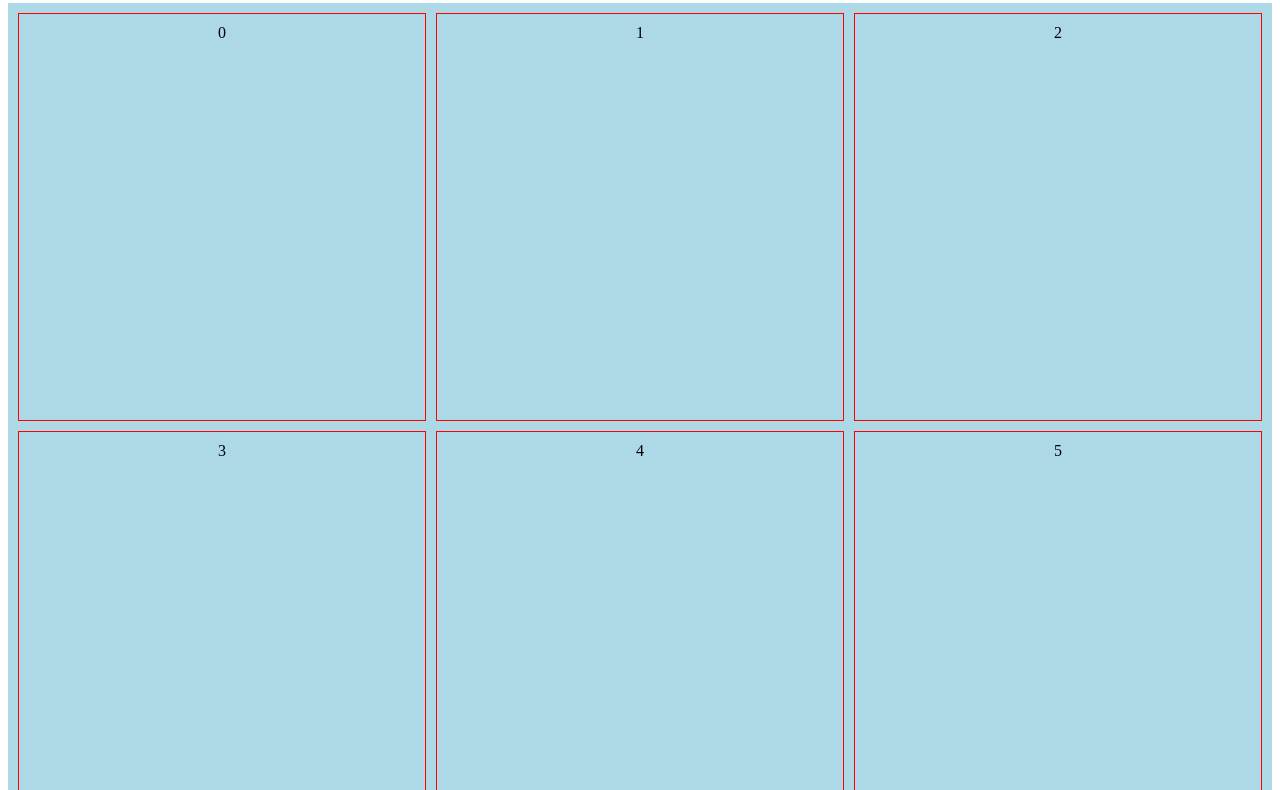
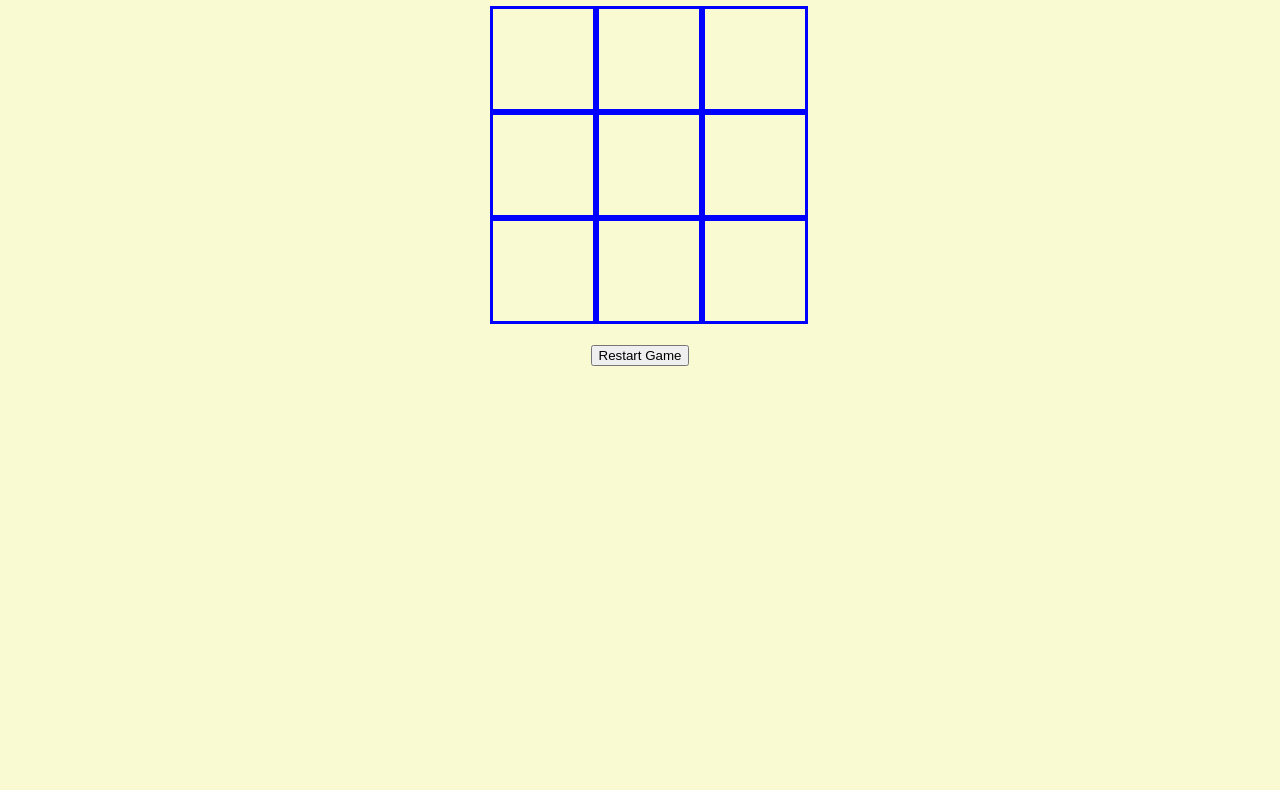
Before and after one commit to nkie009/tic-tac-toe, a plain HTML site: page index.html in a window 1280 px wide. Shown: the part 77-867 px from the top of the page. After the commit the page ends 800 px from the top, so only its background shows below. Drawn offline with Linux system fonts and the light colour scheme.

Commit message:
tictactoe update 1

```diff
--- a/css/style.css
+++ b/css/style.css
@@ -1,21 +1,24 @@
+body {
+    font-family: 'Quicksand';
+    background-color: lightgoldenrodyellow;
+    text-align: center;
+    margin: 0 auto;
+    font-weight: bold;
+}
 
-
-h1{
-    color: red;
-}
-.grid-container{
+.groupGame {
     display: grid;
     grid-template-columns: auto auto auto;
-    grid-gap: 10px;
-    background-color: lightblue;
-    padding: 10px;
+    max-width: 300px;
+    margin: 20px auto;
+}
 
-
+.cell {
+    font-family: 'Quicksand';
+    width: 100px;
+    height: 100px;
+    border: 3px solid blue;
+    cursor: pointer;
+    line-height: 100px;
+    font-size: 60px;
 }
-.grid-item{
-    border: 1px solid red;
-    text-align: center;
-    padding: 10px;
-    aspect-ratio: 1;
-
-}
--- a/index.html
+++ b/index.html
@@ -7,20 +7,26 @@
     <link rel="stylesheet" href="css/style.css">
     <script src="js/jquery.js"></script>
     <script src="js/main.js"></script>
+    <link rel="preconnect" href="https://fonts.googleapis.com">
+	<link rel="preconnect" href="https://fonts.gstatic.com" crossorigin>
+	<link href="https://fonts.googleapis.com/css2?family=Quicksand:wght@500&display=swap" rel="stylesheet">
     <title>Tic-Tac-Toe</title>
 </head>
 <body>
     <h1 class="gameTitle">Tic Tac Toe</h1>
-    <div class="grid-container">
-        <div class="grid-item">0</div>
-        <div class="grid-item">1</div>
-        <div class="grid-item">2</div>
-        <div class="grid-item">3</div>
-        <div class="grid-item">4</div>
-        <div class="grid-item">5</div>
-        <div class="grid-item">6</div>
-        <div class="grid-item">7</div>
-        <div class="grid-item">8</div>
-      </div>
+    <div class="groupGame">
+            <div class="cell" id="c0"></div>
+            <div class="cell" id="c1"></div>
+            <div class="cell" id="c2"></div>
+            <div class="cell" id="c3"></div>
+            <div class="cell" id="c4"></div>
+            <div class="cell" id="c5"></div>
+            <div class="cell" id="c6"></div>
+            <div class="cell" id="c7"></div>
+            <div class="cell" id="c8"></div>
+        </div>
+    <div class="Restart">
+        <button id="gameRestart">Restart Game</button>
+    </div>
 </body>
 </html>
--- a/js/main.js
+++ b/js/main.js
@@ -1,5 +1,38 @@
 $(document).ready(function(){
     console.log('check if its working')
+
+    let player1Turn = true;
+
+    //on click function for all <div class="cell"> 9 cells
+    //all cells shared the same on click function
+    $('.cell').on('click', function(){
+        //because all the cells share the same on click function we be able to tell which one was click, and jquery will give us the click DOM node in the variable "this"
+        console.log('check on click working on cells', $(this).html());
+        // first check if the cell is empty
+        if( $(this).html() === 'x' ){
+            console.log('x already here');
+        } else if ( $(this).html() === 'o' ){
+            console.log('o is here');
+        } else {
+            console.log('when cell is empty');
+        }
+
+
+        if (player1Turn === true){ // if player1Turn is true then:
+
+            $(this).html('x'); // set the html in the clicked element to 'x'
+            player1Turn = false; // player1Turn is over now, so set player1Turn to false.
+
+        } else { // if player1Turn is NOT true, then do this:
+
+            $(this).html('o'); // set the html in the clicked element to 'o'
+
+            player1Turn = true; // its going to be player1 turn next click.
+        }
+
+
+
+    }); // end of on click function
 
 
 
```
